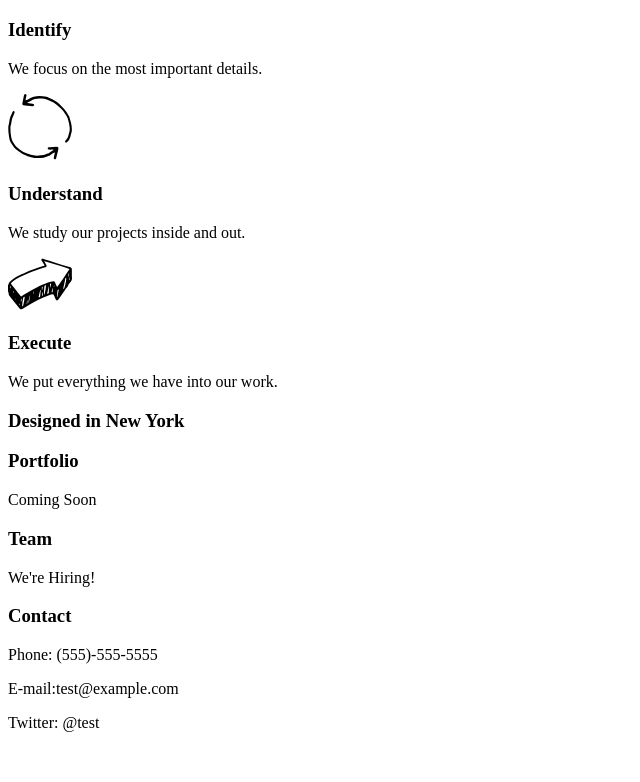
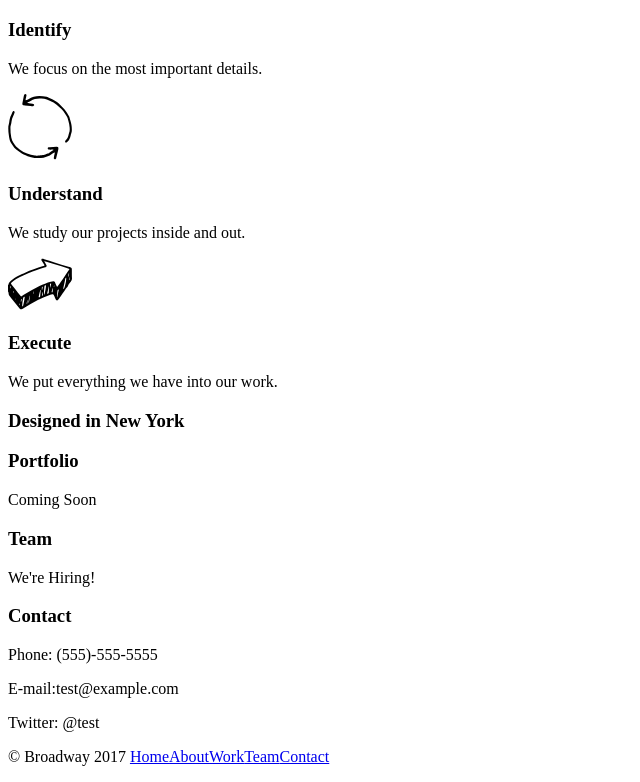
Before and after one commit to nprater86/broadway, a plain HTML site: page index.html in a window 1280 px wide. Shown: the part 339-1121 px from the top of the page, without its empty margins (0-640 px from the left). Before the commit the page ends 1087 px from the top, so only its background shows below. Drawn offline with Linux system fonts and the light colour scheme.

Commit message:
add footer

```diff
--- a/index.html
+++ b/index.html
@@ -74,6 +74,7 @@
       <p>Twitter&colon; &commat;test</p>
     </div>
     <div id="footer">
+      <p>&copy; Broadway 2017 <span><a href=".\index.html">Home<a><a href="#process">About</a><a href="#work">Work</a><a href="#team">Team</a><a href="contact">Contact</a></span></p>
     </div>
   </body>
 </html>
```
